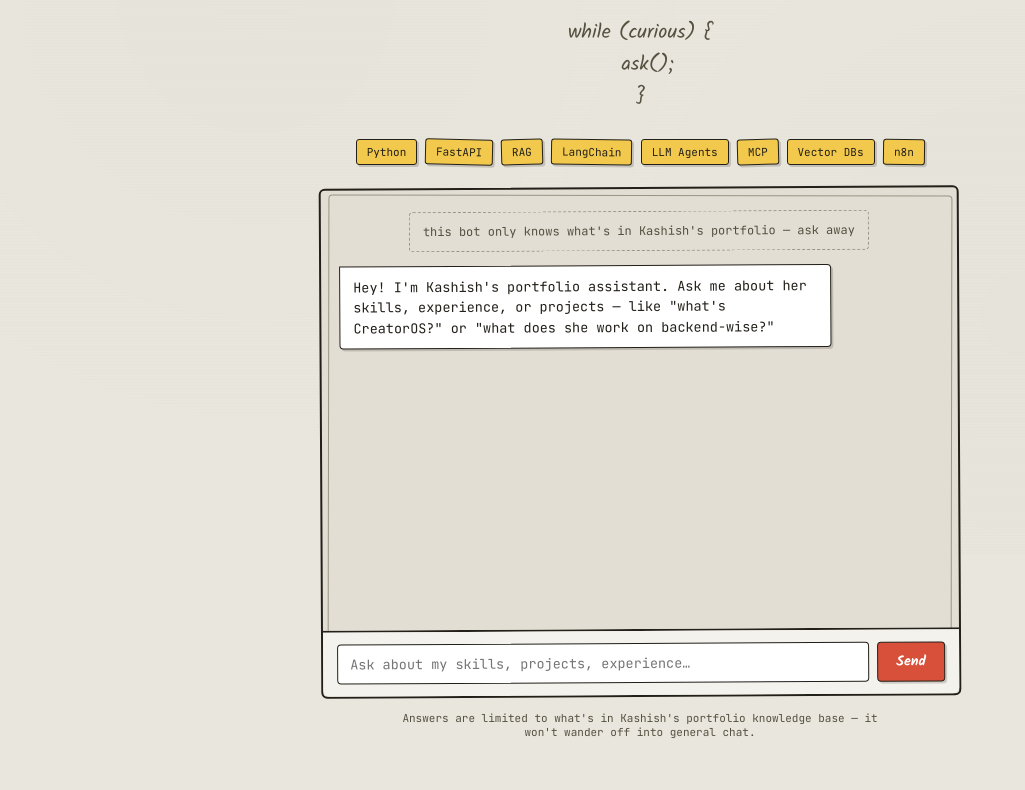
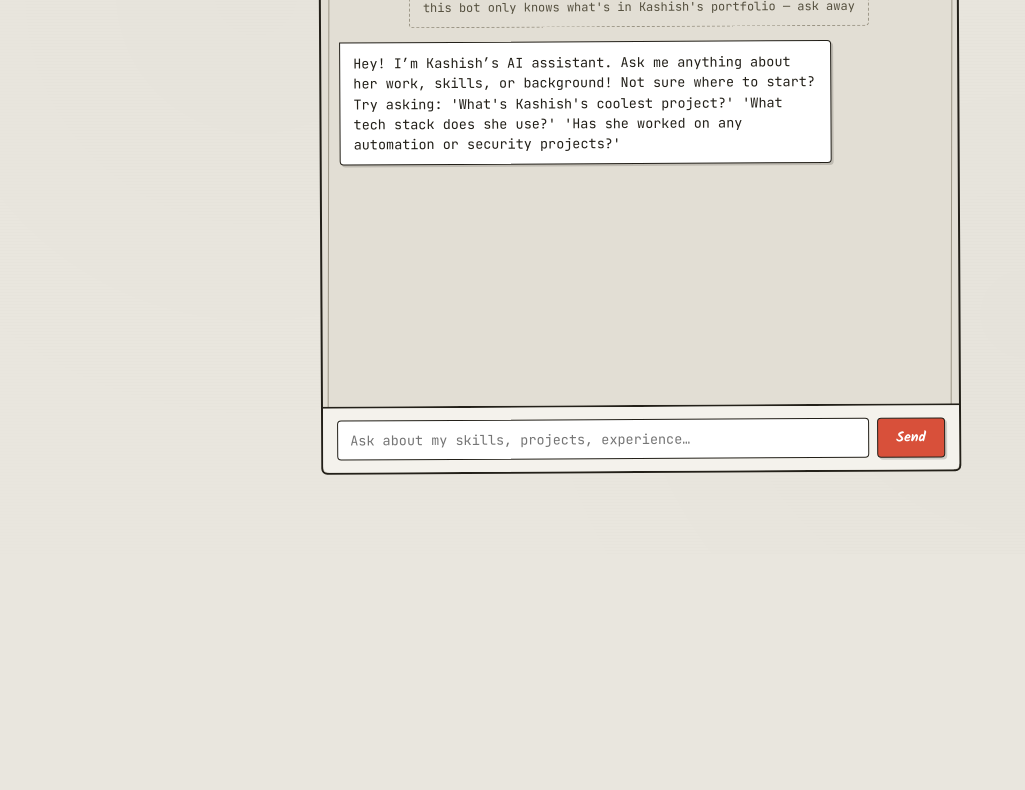
Before and after one commit to kashish7-7/PORTFOLIO-CHATBOT, a plain HTML site: page frontend/index.html in a window 1280 px wide. Shown: the part 246-1036 px from the top of the page, without its empty margins (0-1025 px from the left). After the commit the page ends 845 px from the top, so only its background shows below. Drawn offline with Linux system fonts and the light colour scheme.

Commit message:
Add frontend

```diff
--- a/frontend/index.html
+++ b/frontend/index.html
@@ -281,26 +281,25 @@
 
   <div class="title-wrap">
     <h1 class="name">KASHISH</h1>
-    <div class="tag-pill">ai · backend · engineer</div>
+
   </div>
 
-  <div class="code-line">while (curious) {&#10;&nbsp;&nbsp;ask();&#10;}</div>
 
-  <div class="chips" id="chips">
-    <span class="chip">Python</span>
-    <span class="chip">FastAPI</span>
-    <span class="chip">RAG</span>
-    <span class="chip">LangChain</span>
-    <span class="chip">LLM Agents</span>
-    <span class="chip">MCP</span>
-    <span class="chip">Vector DBs</span>
-    <span class="chip">n8n</span>
-  </div>
+
+
 
   <div class="sketch-card">
     <div class="chat-window" id="chatWindow">
       <div class="msg system">this bot only knows what's in Kashish's portfolio — ask away</div>
-      <div class="msg bot">Hey! I'm Kashish's portfolio assistant. Ask me about her skills, experience, or projects — like "what's CreatorOS?" or "what does she work on backend-wise?"</div>
+      <div class="msg bot">Hey! I’m Kashish’s AI assistant. Ask me anything about her work, skills, or background!
+
+Not sure where to start? Try asking:
+
+'What's Kashish's coolest project?'
+
+'What tech stack does she use?'
+
+'Has she worked on any automation or security projects?'</div>
     </div>
     <div class="input-banner">
       <input id="chatInput" type="text" placeholder="Ask about my skills, projects, experience…" autocomplete="off">
@@ -308,7 +307,7 @@
     </div>
   </div>
 
-  <p class="footnote">Answers are limited to what's in Kashish's portfolio knowledge base — it won't wander off into general chat.</p>
+  <p class="footnote"></p>
 </div>
 
 <script>
```
